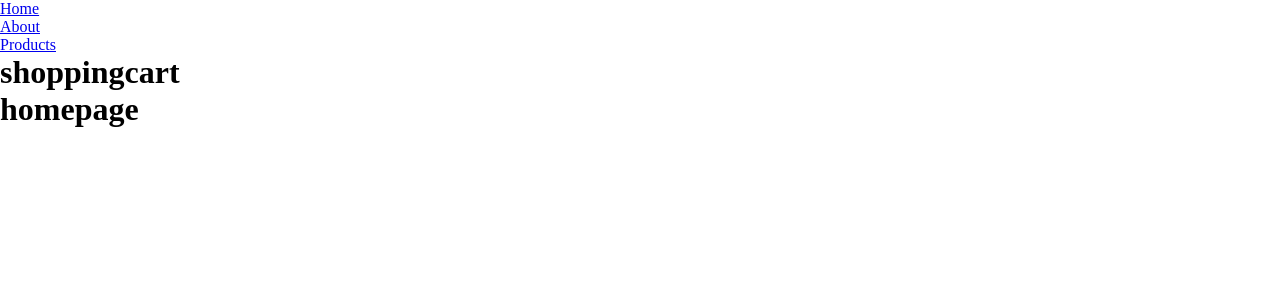
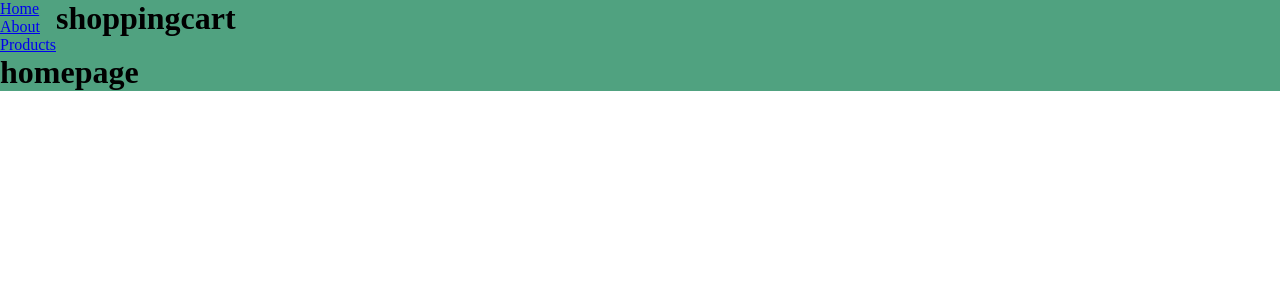
Before and after one commit to krishnamohanparuchuri/vue_project_tdd_grupp11, a Vue app: page / in a window 1280 px wide. Shown: the top 300 px of the page. Built offline with nearby package versions, Linux system fonts and the light colour scheme.

Commit message:
newfiles for homepage and productspage

```diff
--- a/src/views/homepage.vue
+++ b/src/views/homepage.vue
@@ -1,7 +1,9 @@
 <template>
   <div class="container">
-    <NavigationPage />
-    <ShoppingBag />
+    <div class="container-header">
+      <NavigationPage />
+      <ShoppingBag />
+    </div>
     <h1>homepage</h1>
   </div>
 </template>
@@ -19,4 +21,16 @@ export default {
 };
 </script>
 
-<style></style>
+<style scoped>
+.container {
+  background: #50a280;
+}
+
+.container-header {
+  display: flex;
+  /* background: linear-gradient(to bottom, #00ff95, #00ce78);
+
+   */
+  background: #50a280;
+}
+</style>
--- a/src/views/productspage.vue
+++ b/src/views/productspage.vue
@@ -1,8 +1,9 @@
 <template>
-  <div>
+  <div class="container">
     <NavigationPage />
     <ShoppingBag />
     <h1>Products</h1>
+    <div class="product-div">
       <ul>
         <li v-for="product in products" :key="product.id">
           <h1>{{ product.title }}</h1>
@@ -13,6 +14,7 @@
           <button>-</button>
         </li>
       </ul>
+    </div>
   </div>
 </template>
 
@@ -42,4 +44,26 @@ export default {
 };
 </script>
 
-<style lang="scss" scoped></style>
+<style scoped>
+.container {
+  background: #50a280;
+}
+
+.product-div {
+  display: flex;
+  flex-wrap: wrap;
+  background: #50a280;
+}
+
+ul {
+  width: 80%;
+}
+li {
+  background: whitesmoke;
+  box-shadow: 5px 5px 6px;
+  margin: 10px;
+  border-radius: 7.25px;
+
+  /* margin: 0 auto; */
+}
+</style>
```
Lines whose indentation alone changed are shown as unchanged.
